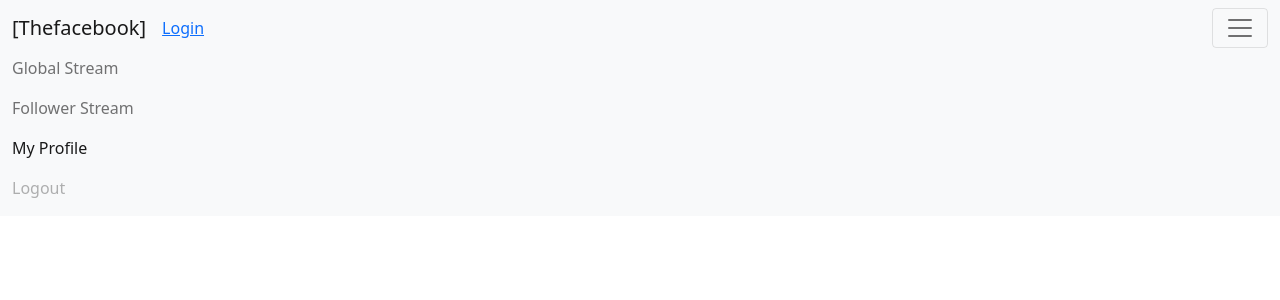
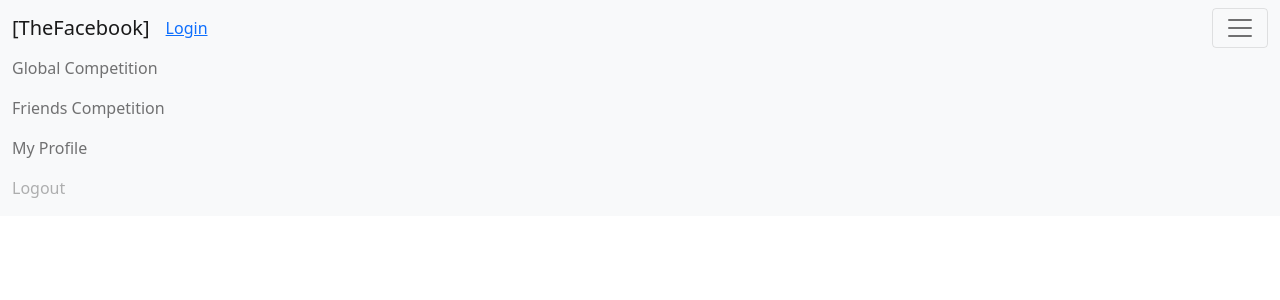
Before and after one commit to adithyabsk/portfoliohut, a Django app: page /register in a window 1280 px wide, after a click that opens the changed part. Shown: the top 300 px of the page. Run offline with Django 3.2, Linux system fonts and the light colour scheme; parts of the project's set-up code (start-up, migrations or seed data) failed here and were passed over.

Commit message:
Change follower-stream to friends-compeition and global stream to global-competition

```diff
--- a/portfoliohut/templates/portfoliohut/base.html
+++ b/portfoliohut/templates/portfoliohut/base.html
@@ -17,10 +17,10 @@
 
     <nav class="navbar navbar-light bg-light">
         <div class="container-fluid">
-            <a class="navbar-brand" href="/global-stream">[Thefacebook]</a>
-            {% url "global-stream" as global_stream_url %}
-            {% url "follower-stream" as follower_stream_url %}
-            {% url "profile" as profile_url %}
+            <a class="navbar-brand" href="/global-competition">[TheFacebook]</a>
+            {% url "global-competition" as global_competition_url %}
+            {% url "friends-competition" as follower_competition_url %}
+            {% url "profile-page" as profile_url %} <!-- Need to fix this. Can't do it this way anymore. -->
             {% url "login" as login_url %}
             {% url "logout" as logout_url %}
             {% url "register" as register_url %}
@@ -30,7 +30,7 @@
                 <a href="{{ login_url }}" id="id_login_link">Login</a>
             {# TODO: convert this to only if logged in #}
             {% elif request.user is not None %}
-                <a href="{{ profile_url }}" id="id_logged_in_user_name">{{ request.user.first_name|add:" "|add:request.user.last_name }}</a>
+                <a href="{% url 'profile-page' request.user.id %}">{{ request.user.get_full_name }}</a>
             {% endif %}
             <button class="navbar-toggler ms-auto" type="button" data-bs-toggle="collapse" data-bs-target="#navbarNav"
                     aria-controls="navbarNav" aria-expanded="false" aria-label="Toggle navigation" id="id_show_nav_button">
@@ -40,19 +40,19 @@
                 <ul class="navbar-nav">
                     {# Setup showing which page is active #}
                     <li class="nav-item">
-                        <a class="nav-link {% if global_stream_url in request.path %} active {%  endif %}"
-                           href="{{ global_stream_url }}" id="id_nav_global_stream">Global Stream</a>
+                        <a class="nav-link {% if global_competition_url in request.path %} active {% endif %}"
+                           href="{{ global_competition_url }}" id="id_nav_global_competition">Global Competition</a>
                     </li>
                     <li class="nav-item">
-                        <a class="nav-link {% if follower_stream_url in request.path %} active {%  endif %}"
-                           href="{{ follower_stream_url }}" id="id_nav_follower_stream">Follower Stream</a>
+                        <a class="nav-link {% if follower_competition_url in request.path %} active {% endif %}"
+                           href="{{ follower_competition_url }}" id="id_nav_friends_competition">Friends Competition</a>
+                    </li>
+                    <li class="nav-item"> <!-- I don't know why profile_url won't work here -->
+                        <a class="nav-link {% if 'profile-page' in request.path %} active {% endif %}"
+                           href="{% url 'profile-page' request.user.id %}" id="id_nav_profile">My Profile</a>
                     </li>
                     <li class="nav-item">
-                        <a class="nav-link {% if profile_url in request.path %} active {%  endif %}"
-                           href="{{ profile_url }}" id="id_nav_profile">My Profile</a>
-                    </li>
-                    <li class="nav-item">
-                        <a class="nav-link {% if not user.is_authenticated %} disabled {%  endif %}"\
+                        <a class="nav-link {% if not user.is_authenticated %} disabled {% endif %}"\
                            href="{{ logout_url }}" id="id_nav_logout">Logout</a>
                     </li>
                 </ul>
--- a/portfoliohut/urls.py
+++ b/portfoliohut/urls.py
@@ -2,14 +2,15 @@
 
 from django.urls import path
 
-from .views import index, login_action, register_action, global_stream, follower_stream, profile_page, logout_action
+from portfoliohut.views import index, login_action, register_action, global_competition, friends_competition, profile_page, logout_action, update_profile
 
 urlpatterns = [
     path("", index, name="index"),
     path("login", login_action, name="login"),
     path("logout", logout_action, name="logout"),
     path("register", register_action, name="register"),
-    path("global-stream", global_stream, name="global-stream"),
-    path("follower-stream", follower_stream, name="follower-stream"),
+    path("global-competition", global_competition, name="global-competition"),
+    path("friends-competition", friends_competition, name="friends-competition"),
     path("profile-page/<int:id_num>", profile_page, name="profile-page"),
+    path("update-profile", update_profile, name="update-profile"),
 ]
```
